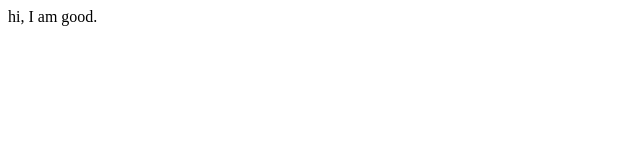
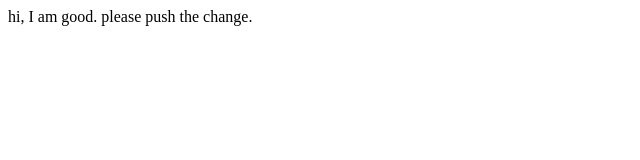
Before and after one commit to MobilityMys/forum, a plain HTML site: page index.html in a window 1280 px wide. Shown: the whole page, without its empty margins (0-640 px from the left). Drawn offline with Linux system fonts and the light colour scheme.

Commit message:
initial commit

```diff
--- a/index.html
+++ b/index.html
@@ -1,7 +1,7 @@
 <html>
 <head>
 <body>
-    hi, I am good.
+    hi, I am good. please push the change.
 </body>
 
 </head>
```
